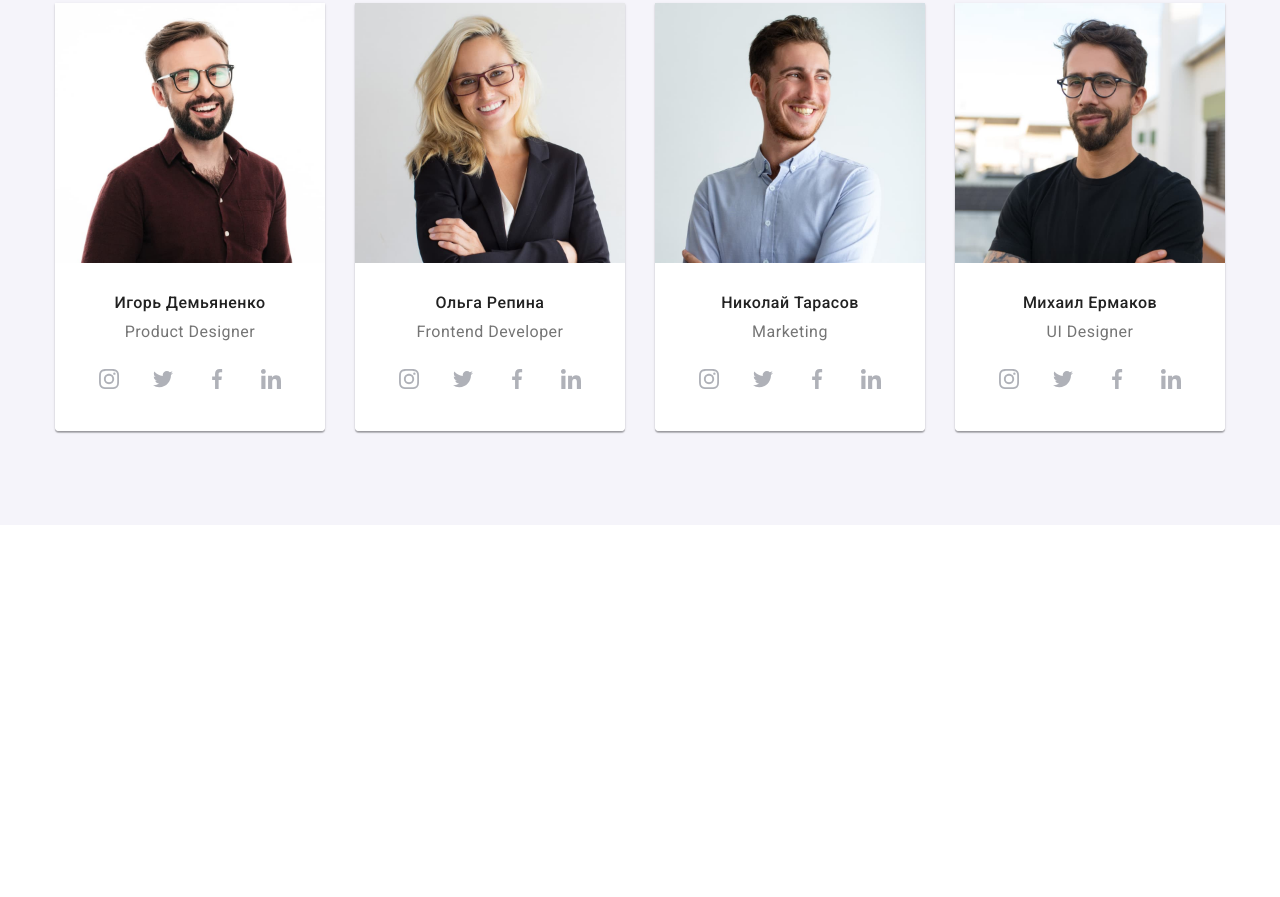
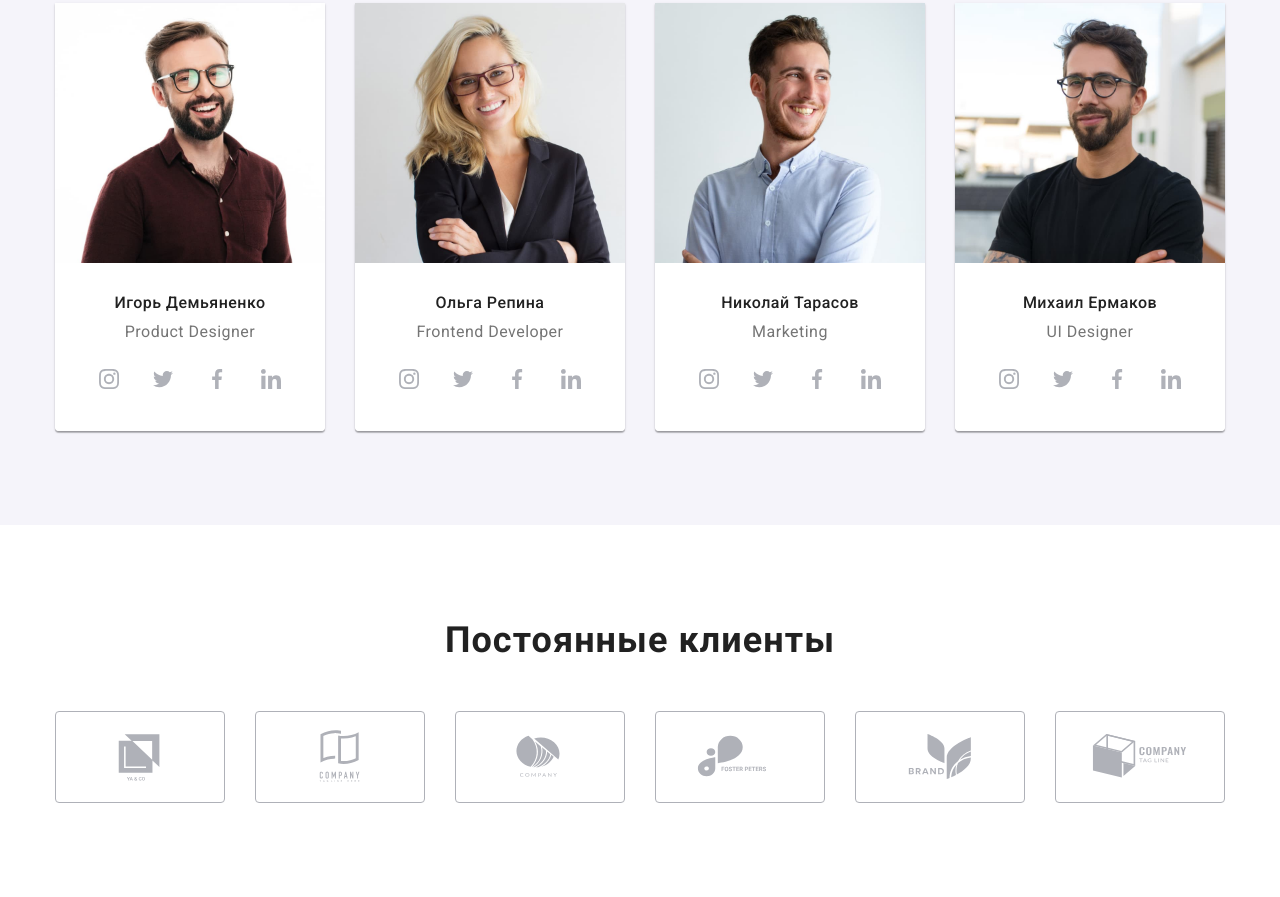
Before and after one commit to Maksym-Lizohub/WebStudio, a plain HTML site: page index.html in a window 1280 px wide. Shown: the part 1099-1996 px from the top of the page. Before the commit the page ends 1624 px from the top, so only its background shows below. Drawn offline with nearby package versions, Linux system fonts and the light colour scheme.

Commit message:
uncommented section client

```diff
--- a/index.html
+++ b/index.html
@@ -415,7 +415,7 @@
         </div>
       </section>
 
-      <!-- <section class="section client">
+      <section class="section client">
         <div class="container">
           <h2 class="section__title">Постоянные клиенты</h2>
           <ul class="list client__list">
@@ -468,7 +468,7 @@
             </li>
           </ul>
         </div>
-      </section> -->
+      </section>
     </main>
 
     <!-- <footer class="footer">
```
